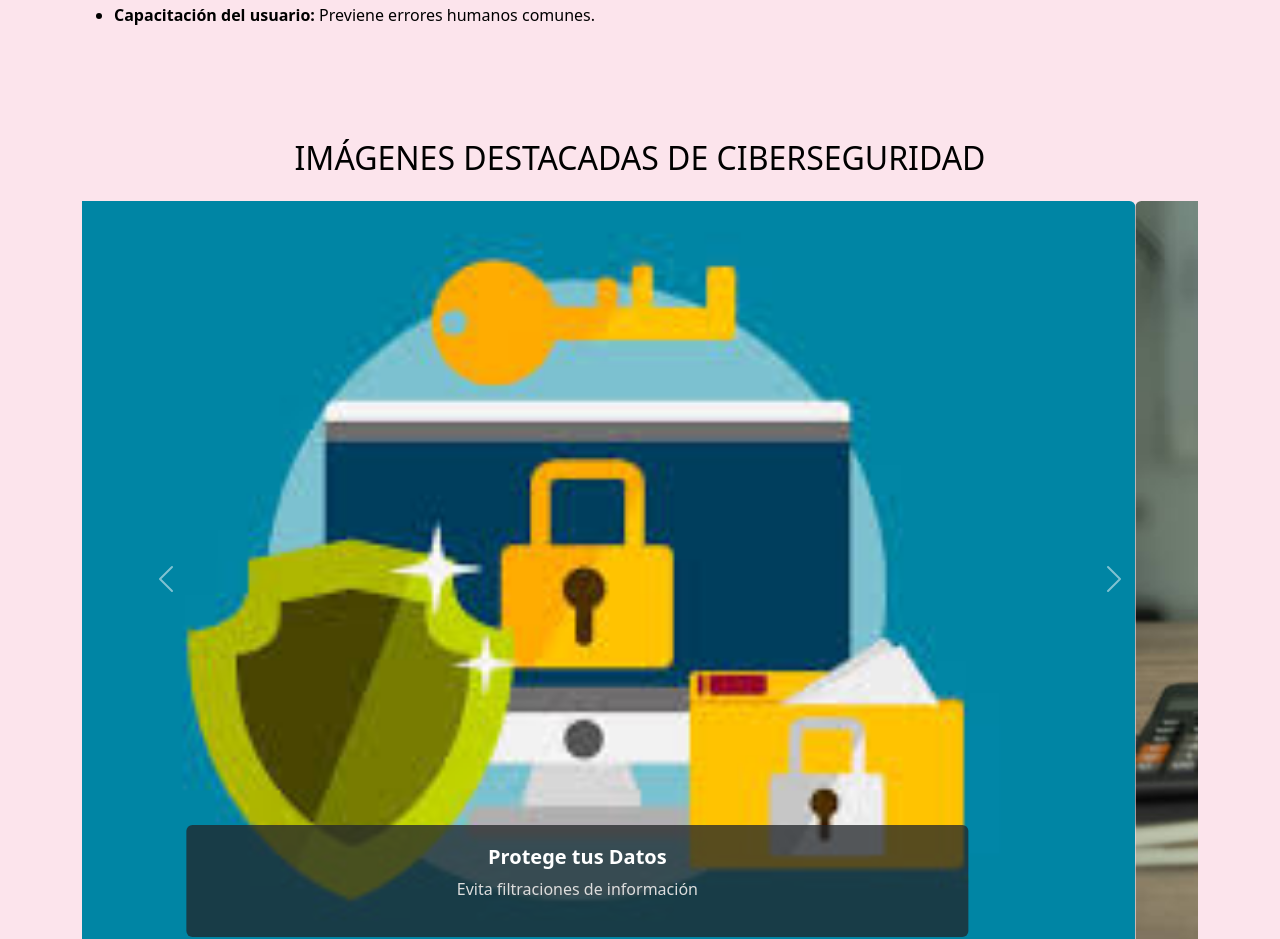
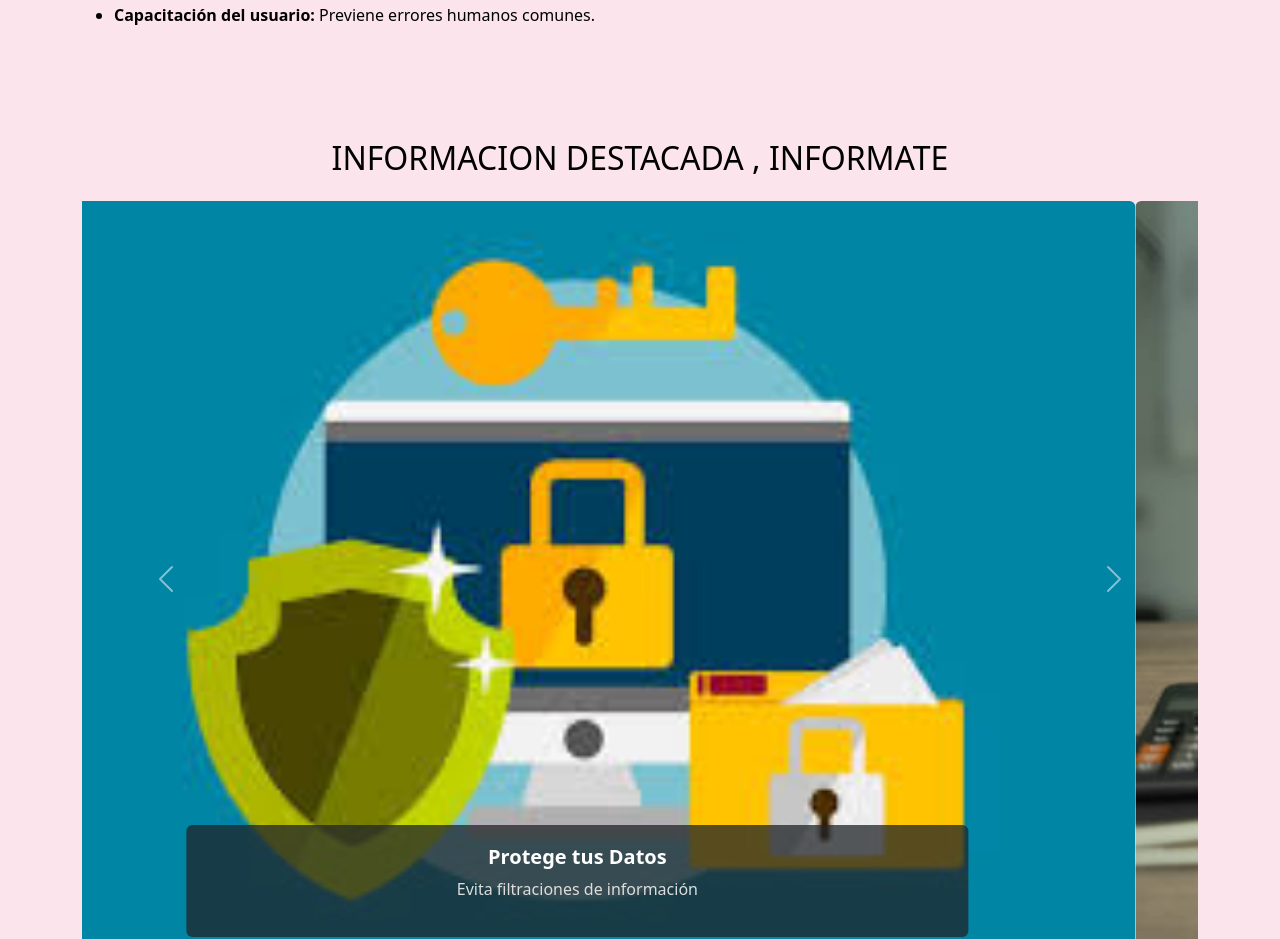
Before and after one commit to Thaliariquelme/EvaluacionFinalModulo2, a plain HTML site: page index.html in a window 1280 px wide. Shown: the part 795-1734 px from the top of the page. Drawn offline with nearby package versions, Linux system fonts and the light colour scheme.

```diff
--- a/index.html
+++ b/index.html
@@ -63,7 +63,7 @@
 </section>
  <!-- Imagen destacada con un mensaje llamativo. -->
 <section class="container my-5">
-  <h2 class="text-center mb-4">IMÁGENES DESTACADAS DE CIBERSEGURIDAD</h2>
+  <h2 class="text-center mb-4">INFORMACION DESTACADA , INFORMATE</h2>
 
   <div id="ImagenesCarrusel" class="carousel slide" data-bs-ride="carousel">
     <div class="carousel-inner text-white">
```
